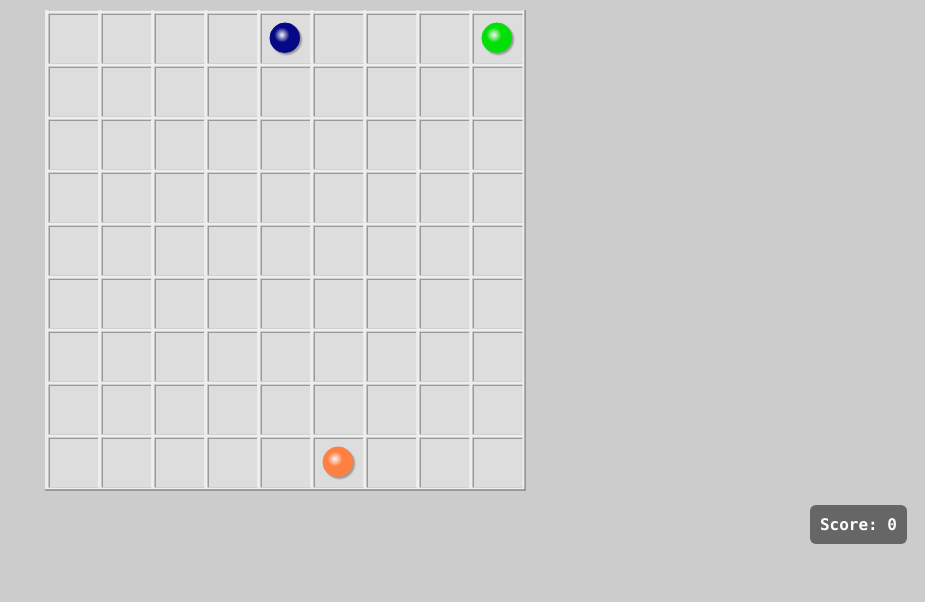
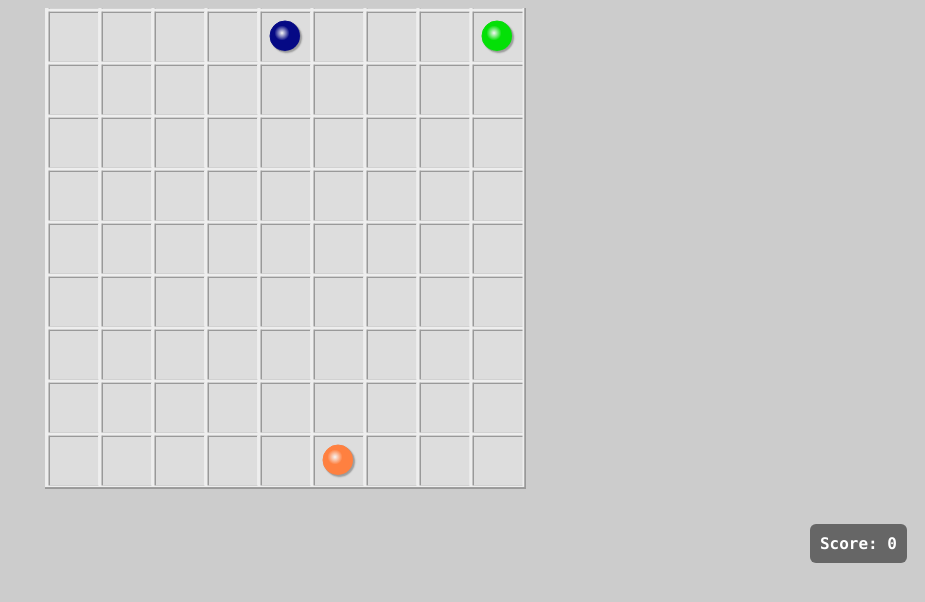
Before and after one commit to freekai/lines, a plain HTML site: page index.html in a window 1280 px wide. Shown: the whole page, without its empty margins (355-1280 px from the left). Drawn offline with Linux system fonts and the light colour scheme.

Commit message:
Improve layout.

```diff
--- a/index.html
+++ b/index.html
@@ -6,12 +6,16 @@
 <title>Lines (pure HTML5 game, canvas+js, no static images)</title>
 </head>
 <body>
+  <div>
     <div id="playground-container">
       <canvas id="playground"></canvas>
     </div>
     <div id="footer">
       <div id="nextballs-container"><canvas id="nextballs"></canvas></div>
+      <div id="scoreboard-container">
       <a id="scoreboard">Score: <span id="score">0</span></a>
+      </div>
+    </div>
   </div>
 </body>
 </html>
--- a/js/game.js
+++ b/js/game.js
@@ -236,6 +236,8 @@ define(["draw", "field", "config", "3rd/domReady!"], function (draw, field, conf
     cnvs = document.getElementById("playground");
     scoreBoard = document.getElementById("score");
     draw.initCanvas(cnvs);
+    var footer = document.getElementById("footer");
+    footer.style.width = cnvs.style.width;
     newBalls();
     cnvs.addEventListener("click", select);
     cnvs.addEventListener("doneAnimating", checkAndInsert);
--- a/main.css
+++ b/main.css
@@ -1,33 +1,36 @@
 body {
     background-color: #cccccc;
-}
-
-#playground-container {
     text-align: center;
-    vertical-align: center;
-    margin: 10px;
 }
 
 #footer {
-    text-align: right;
-    vertical-align: middle;
-    margin: 10px;
+    height: 60px;
+    position: relative;
+    margin: 20px auto;
 }
 
 #scoreboard {
-    border-radius: 6px 6px 6px 6px;
+    border-radius: 6px;
     background-color: #666;
     color: white;
     font-family: Lucida Console, monospace;
     font-weight: bold;
     font-size: 16px;
     padding: 10px;
-    display: inline-block;
-    float: right;
+    margin-right: 10px;
 }
 
 #nextballs-container {
+    display: inline;
+    position: absolute;
+    top: 0;
+    left: 0;
     height: 60px;
-    float: left;
-    display: inline-block;
 }
+#scoreboard-container {
+    display: flex;
+    float: right;
+    flex-direction: column;
+    justify-content: center;
+    height: 60px;
+}
```
Lines whose indentation alone changed are shown as unchanged.
